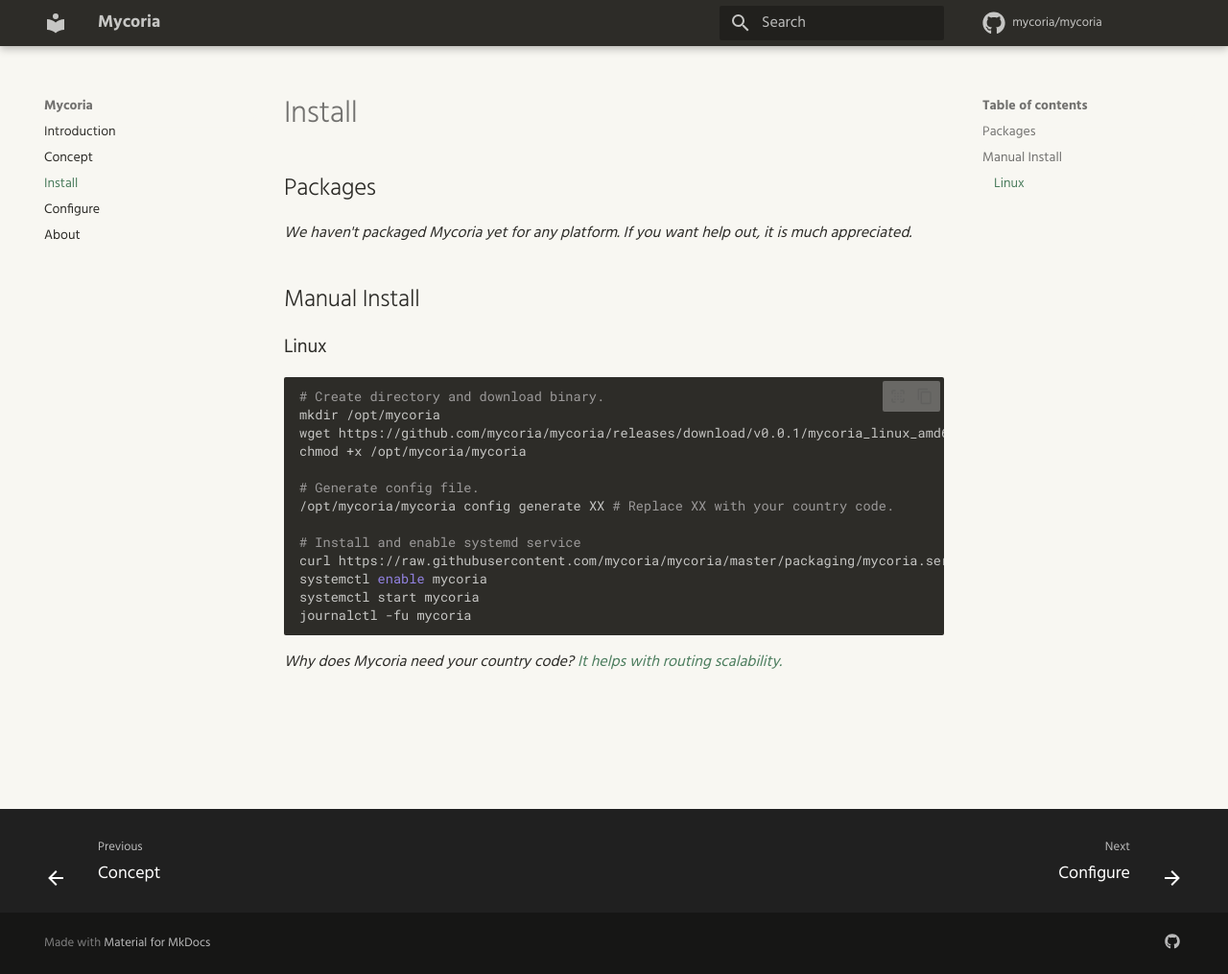
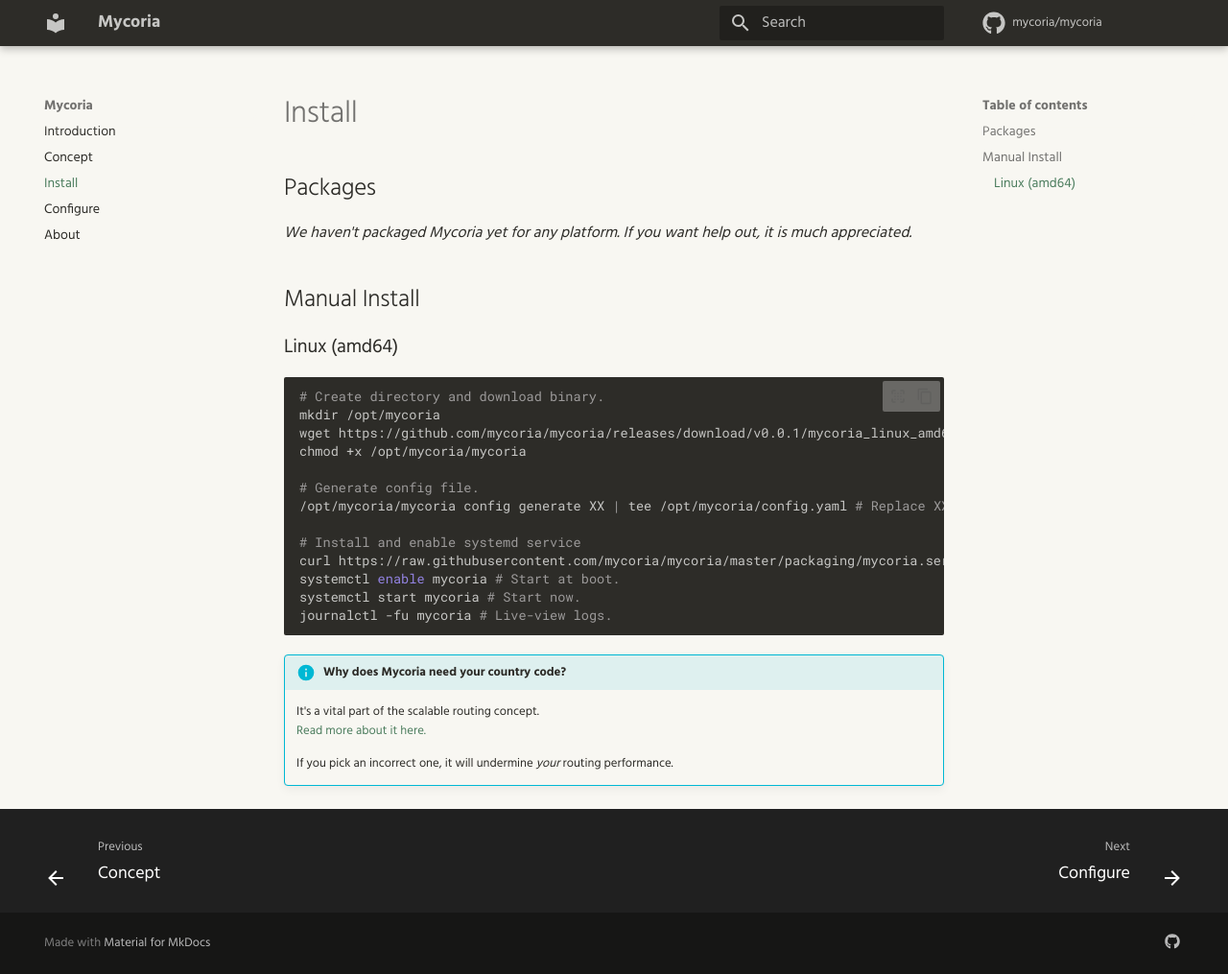
Before and after one commit to mycoria/web, an MkDocs documentation site: the page built from docs/install.md, in a window 1280 px wide and 1015 px high. Shown: the whole window at 96% size. Built offline with MkDocs 1.6.1 and Material for MkDocs 9.7.7, drawn with Linux system fonts in a browser that asks for light colours; plug-ins that fetch from the network failed and are left out; comment, search, counter and statistics services are not loaded.

Commit message:
Fix linux install guide

````diff
--- a/docs/install.md
+++ b/docs/install.md
@@ -6,7 +6,7 @@
 
 ## Manual Install
 
-### Linux
+### Linux (amd64)
 
 ``` sh
 # Create directory and download binary.
@@ -15,13 +15,18 @@
 chmod +x /opt/mycoria/mycoria
 
 # Generate config file.
-/opt/mycoria/mycoria config generate XX # Replace XX with your country code.
+/opt/mycoria/mycoria config generate XX | tee /opt/mycoria/config.yaml # Replace XX with your country code.
 
 # Install and enable systemd service
-curl https://raw.githubusercontent.com/mycoria/mycoria/master/packaging/mycoria.service | sudo tee
-systemctl enable mycoria
-systemctl start mycoria
-journalctl -fu mycoria
+curl https://raw.githubusercontent.com/mycoria/mycoria/master/packaging/mycoria.service | sudo tee /etc/systemd/system/mycoria.service
+systemctl enable mycoria # Start at boot.
+systemctl start mycoria # Start now.
+journalctl -fu mycoria # Live-view logs.
 ```
 
-_Why does Mycoria need your country code? [It helps with routing scalability.](/concept/)_
+!!! info "Why does Mycoria need your country code?"
+
+    It's a vital part of the scalable routing concept.
+    [Read more about it here.](/concept/#scalable-routing)
+
+    If you pick an incorrect one, it will undermine _your_ routing performance.
````
